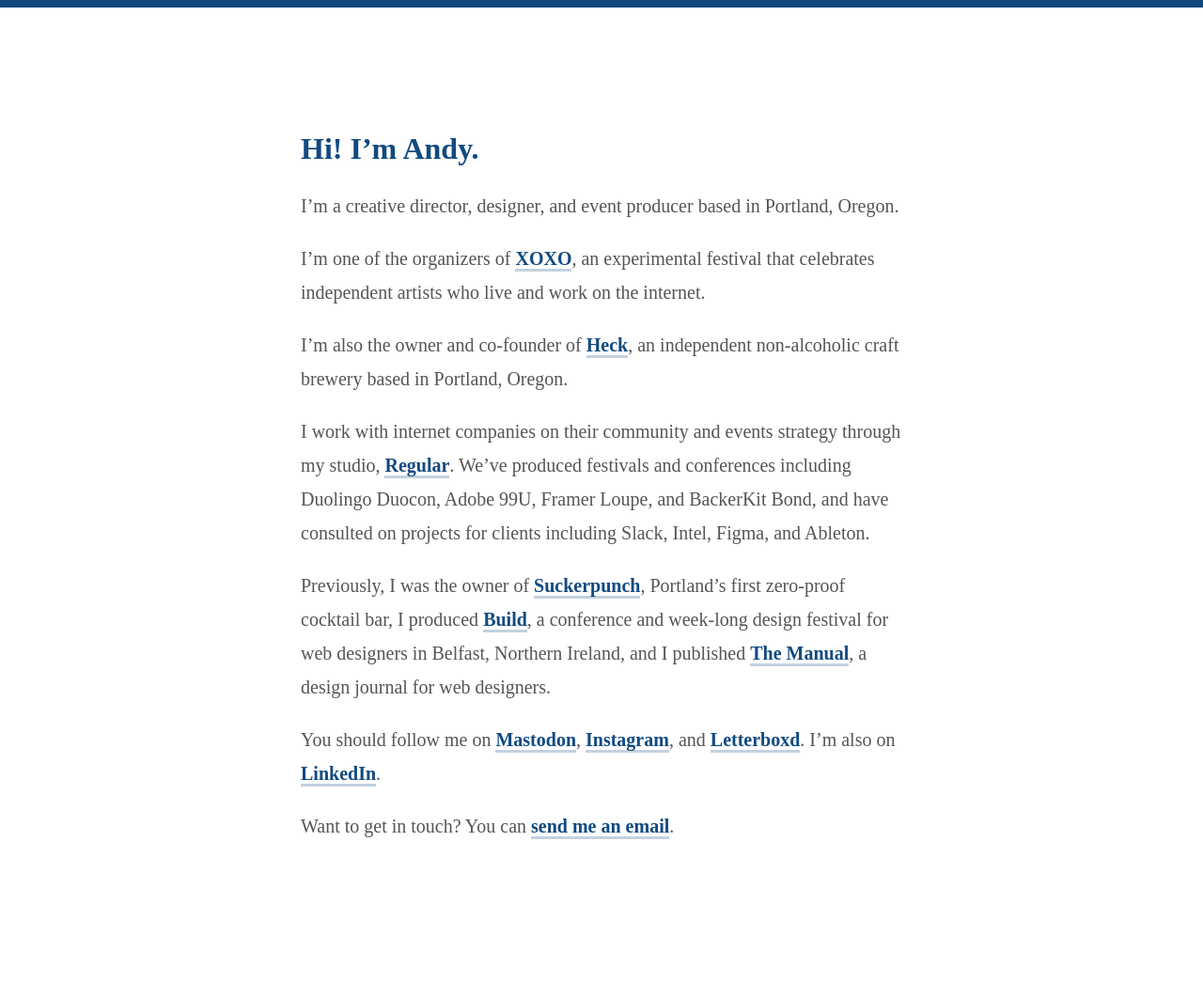
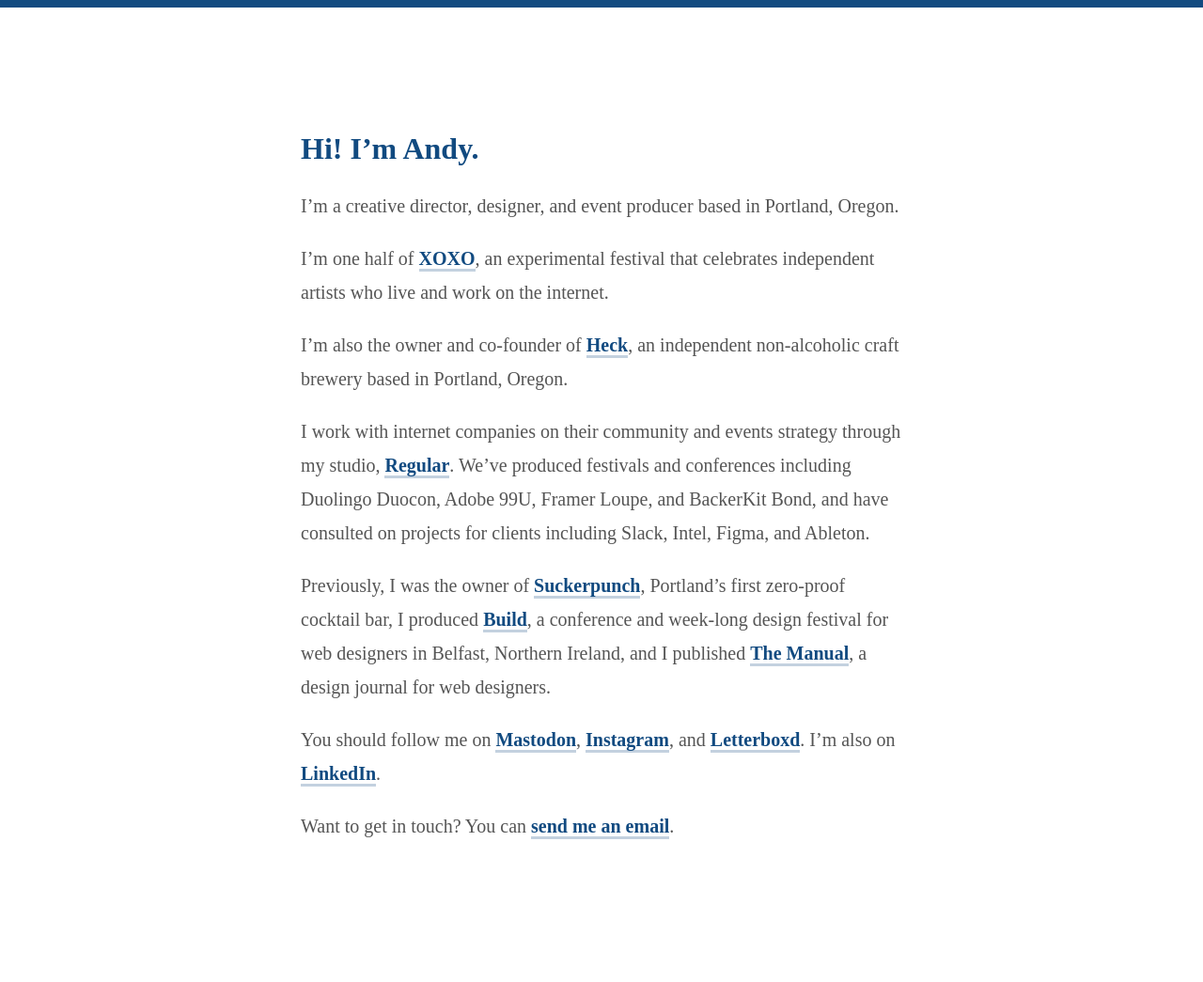
Before and after one commit to andymcmillan/andymcmillan, a Jekyll site: the page built from index.md, in a window 1280 px wide. Shown: the whole page at 94% size. Built offline with Jekyll 4.4.1, drawn with Linux system fonts in a browser that asks for light colours.

Commit message:
Update index.md

```diff
--- a/index.md
+++ b/index.md
@@ -7,7 +7,7 @@
 
 I’m a creative director, designer, and event producer based in Portland, Oregon.
 
-I’m one of the organizers of [XOXO](https://xoxofest.com), an experimental festival that celebrates independent artists who live and work on the internet.
+I’m one half of [XOXO](https://xoxofest.com), an experimental festival that celebrates independent artists who live and work on the internet.
 
 I’m also the owner and co-founder of [Heck](https://heckbrewing.com), an independent non-alcoholic craft brewery based in Portland, Oregon.
 
```
